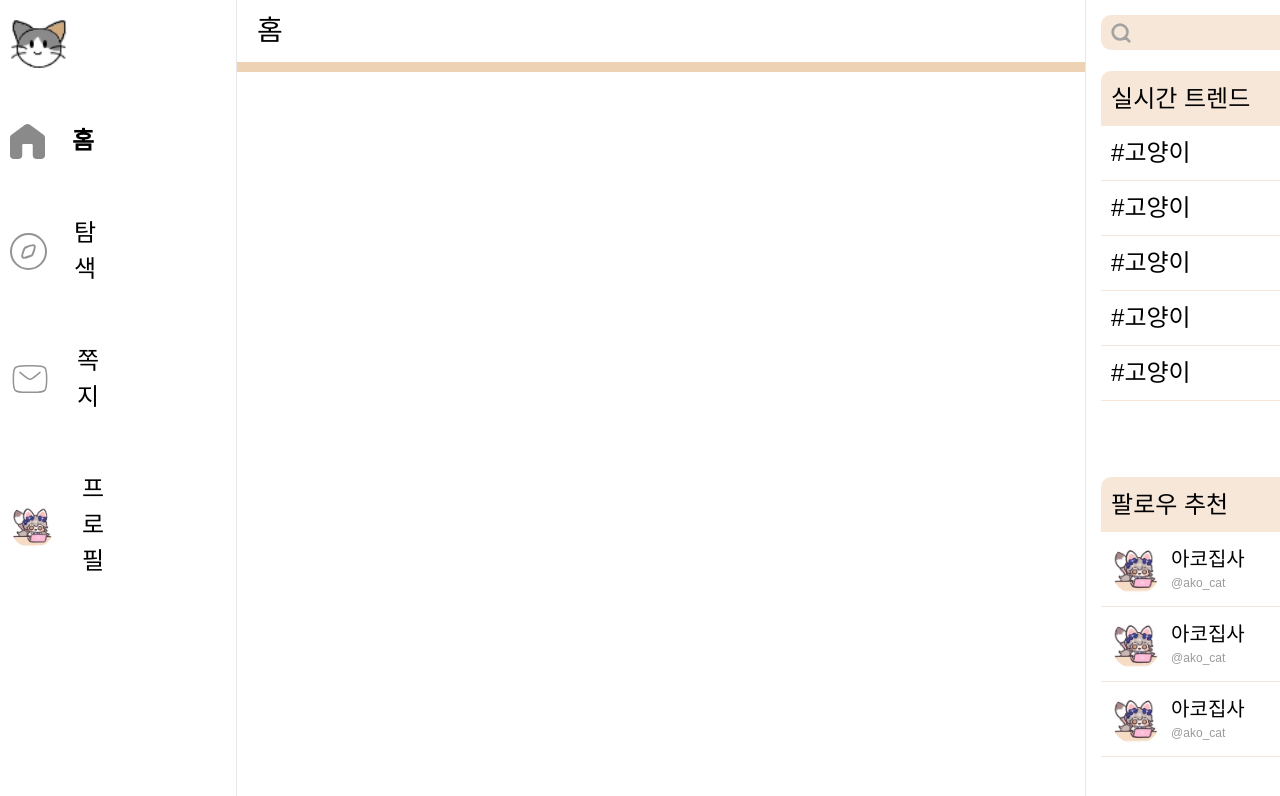
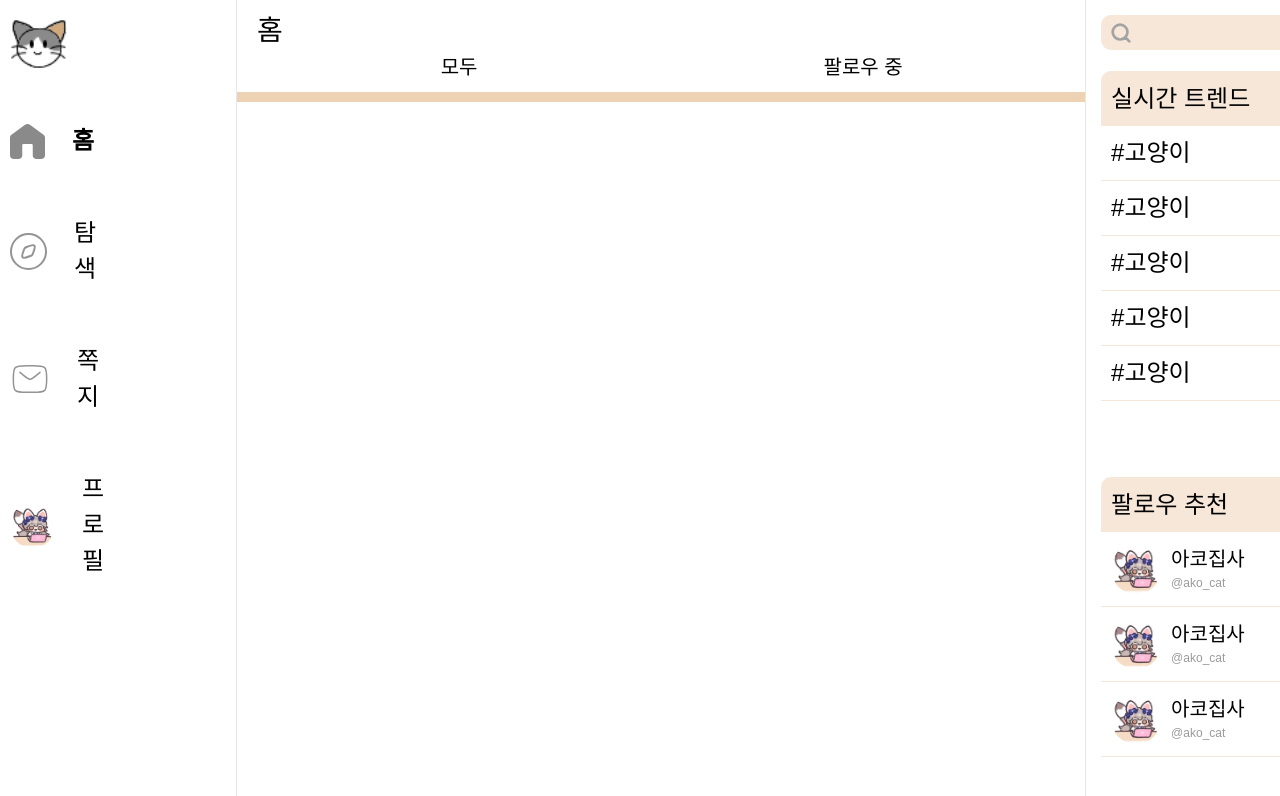
Before and after one commit to AkoIsCat/Monyang-i, a Next.js app: page /home in a window 1280 px wide. Shown: the top 796 px of the page. Built offline with nearby package versions, Linux system fonts and the light colour scheme; a web font is replaced by a local one.

Commit message:
Feat: 팔로우 여부에 따라 표시할 탭 생성

```diff
--- a/src/app/(afterLogin)/_component/Header.tsx
+++ b/src/app/(afterLogin)/_component/Header.tsx
@@ -1,9 +1,19 @@
-import { HeaderType } from "@/type";
+'use client';
+import { usePathname } from 'next/navigation';
+import { HeaderType } from '@/type';
 
 export default function Header({ headerText }: HeaderType) {
+  const path = usePathname();
+
   return (
     <div className="text-headerSize py-right px-[20px] border-b-10 border-darkBrown">
-      {headerText}
+      <div>{headerText}</div>
+      {path === '/home' && (
+        <div className="flex">
+          <div className="w-1/2 text-center text-trendSize">모두</div>
+          <div className="w-1/2 text-center text-trendSize">팔로우 중</div>
+        </div>
+      )}
     </div>
   );
 }
```
